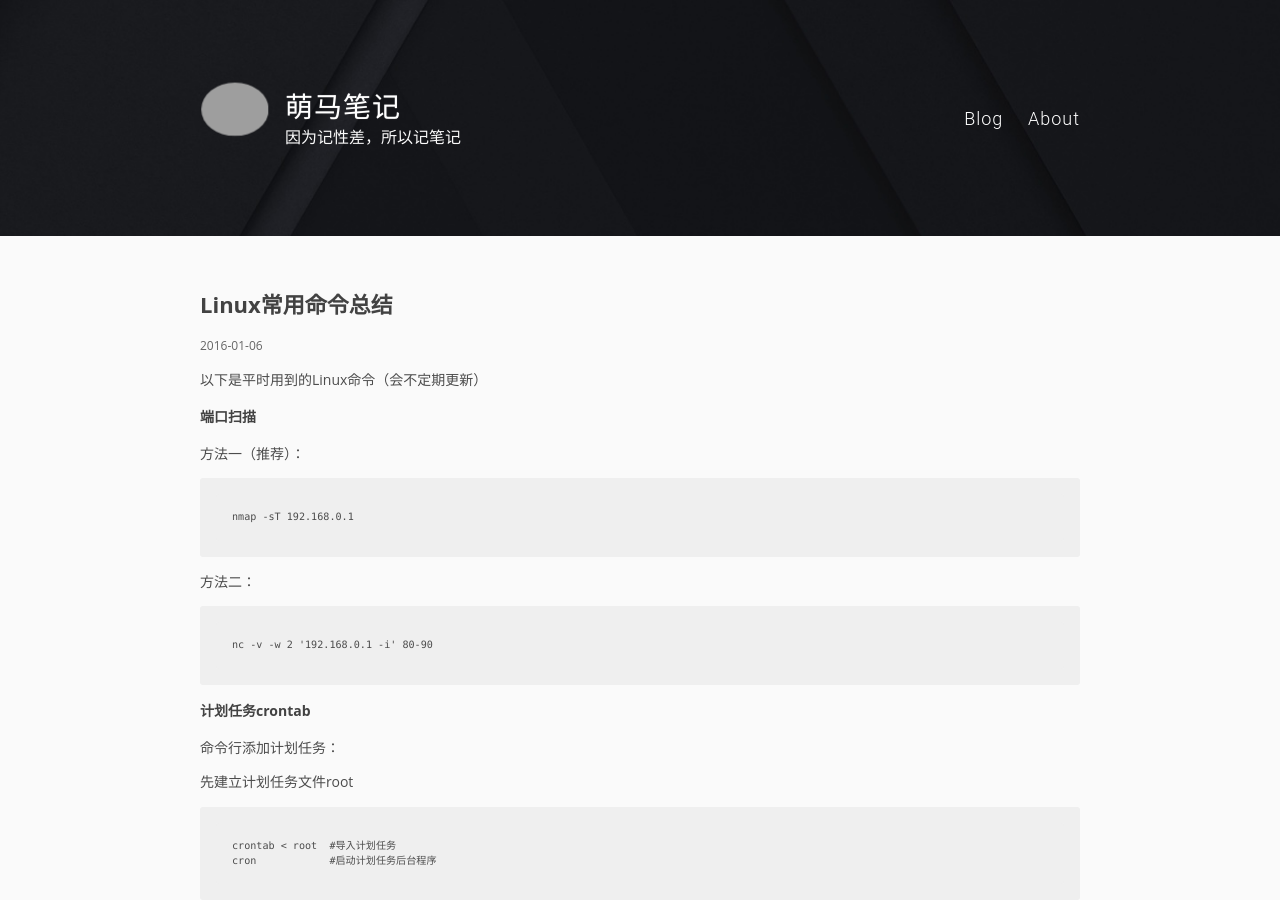
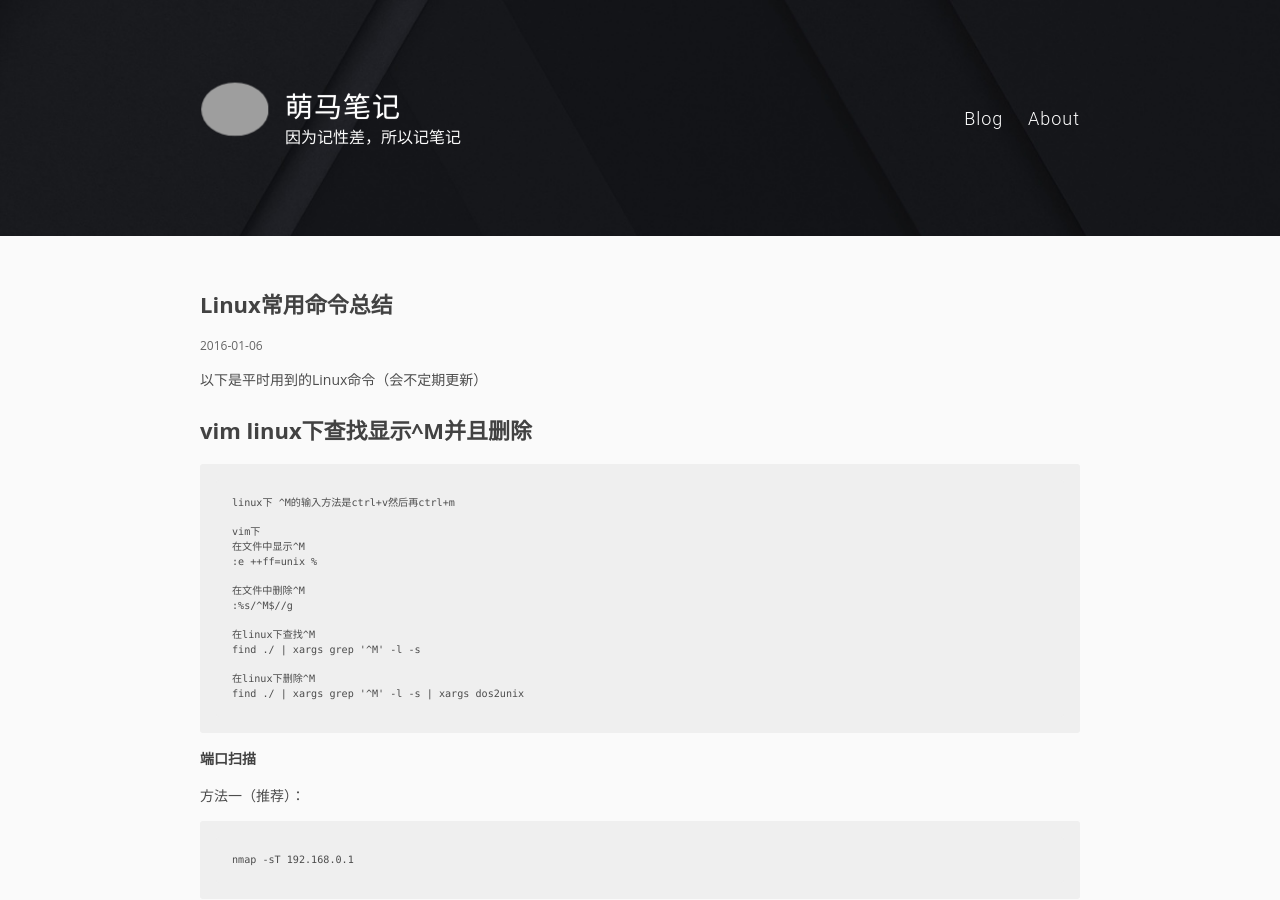
Before and after one commit to pingmalu/pingmalu.github.io, a Jekyll site: the page built from _posts/2016-01-06-Linux常用命令总结.md, in a window 1280 px wide and 900 px high. Built offline with Jekyll 4.4.1, drawn with Linux system fonts in a browser that asks for light colours; grey boxes are pictures that could not be loaded.

Commit message:
'update'

```diff
--- a/_posts/2016-01-06-Linux常用命令总结.md
+++ b/_posts/2016-01-06-Linux常用命令总结.md
@@ -3,6 +3,23 @@ layout: post
 title: Linux常用命令总结
 ---
 以下是平时用到的Linux命令（会不定期更新）
+
+# vim linux下查找显示^M并且删除
+
+	linux下 ^M的输入方法是ctrl+v然后再ctrl+m
+
+	vim下
+	在文件中显示^M
+	:e ++ff=unix %
+
+	在文件中删除^M
+	:%s/^M$//g
+
+	在linux下查找^M
+	find ./ | xargs grep '^M' -l -s
+
+	在linux下删除^M
+	find ./ | xargs grep '^M' -l -s | xargs dos2unix
 
 
 ### 端口扫描
```
